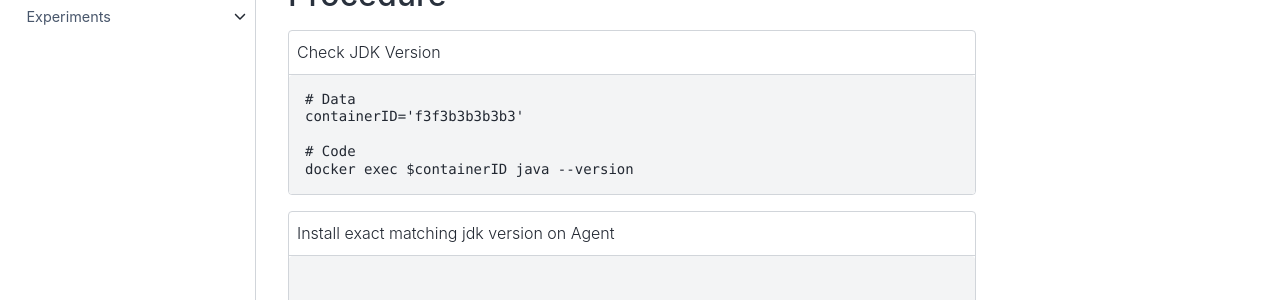
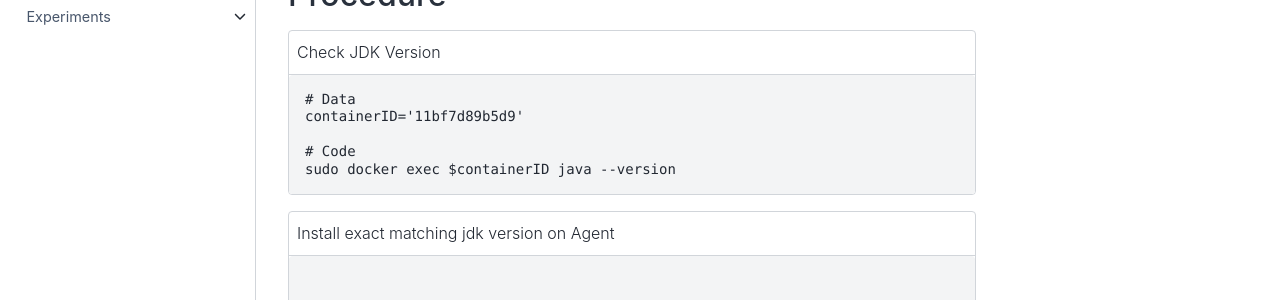
Before and after one commit to Liimurr/notes, a Sphinx documentation site: the page built from doc/src/Jenkins.Install-Agent_Windows.rst, in a window 1280 px wide and 1259 px high. Shown: the part 818-1118 px from the top of the window. Built offline with Sphinx 7.4.7 and the Sphinx Book theme 1.1.4, drawn with Linux system fonts in a browser that asks for light colours; pages that are not in the unit, such as notebooks, are missing from menus.

Commit message:
update install windows agent instructions

```diff
--- a/doc/src/Jenkins.Install-Agent_Windows.rst
+++ b/doc/src/Jenkins.Install-Agent_Windows.rst
@@ -35,16 +35,16 @@ Procedure
 .. code-block:: shell (Ubuntu Controller)
    :caption: List Running Containers
 
-   docker ps
+   sudo docker ps
 
 .. code-block::
    :caption: Check JDK Version
 
    # Data
-   containerID='f3f3b3b3b3b3'
+   containerID='11bf7d89b5d9'
 
    # Code
-   docker exec $containerID java --version
+   sudo docker exec $containerID java --version
 
 .. code-block::
    :caption: Install exact matching jdk version on Agent
```
